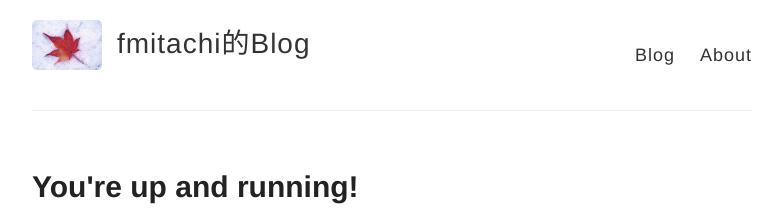
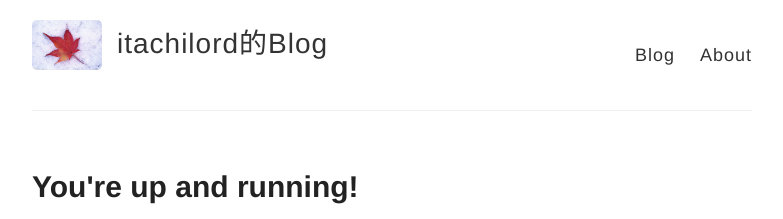
Before and after one commit to fmitachi/fmitachi.github.io, a Jekyll site: the page built from _posts/2014-3-3-Hello-World.md, in a window 1280 px wide. Shown: the top 219 px of the page, without its empty margins (248-1031 px from the left). Built offline with Jekyll 4.4.1, drawn with Linux system fonts in a browser that asks for light colours; Markdown is read by kramdown in place of the engine named in the settings.

```diff
--- a/_config.yml
+++ b/_config.yml
@@ -3,7 +3,7 @@
 #
 
 # Name of your site (displayed in the header)
-name: fmitachi的Blog
+name: itachilord的Blog
 
 # Short bio or description (displayed in the header)
 description:
```
Also changed, not shown: _posts/2015-11-02-RxJava-Note.md (added, +6 -0 lines), _posts/2014-3-3-Hello-World.md (line endings or trailing spaces).
